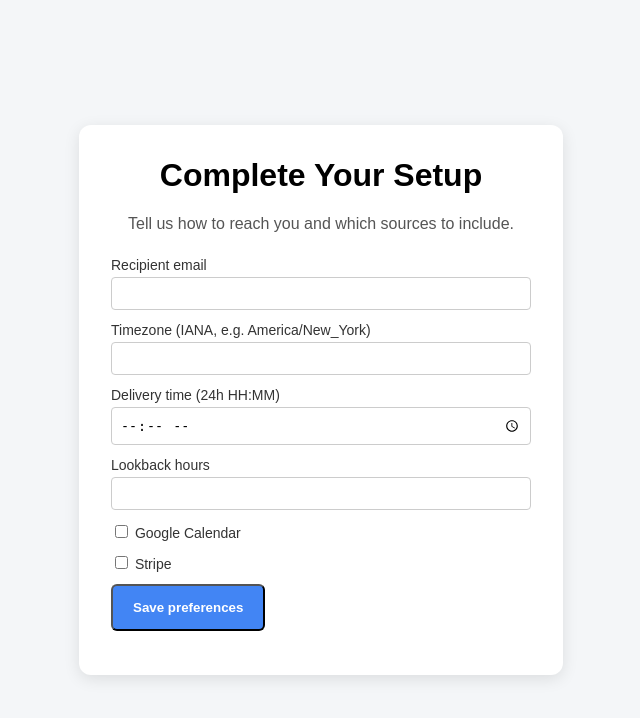
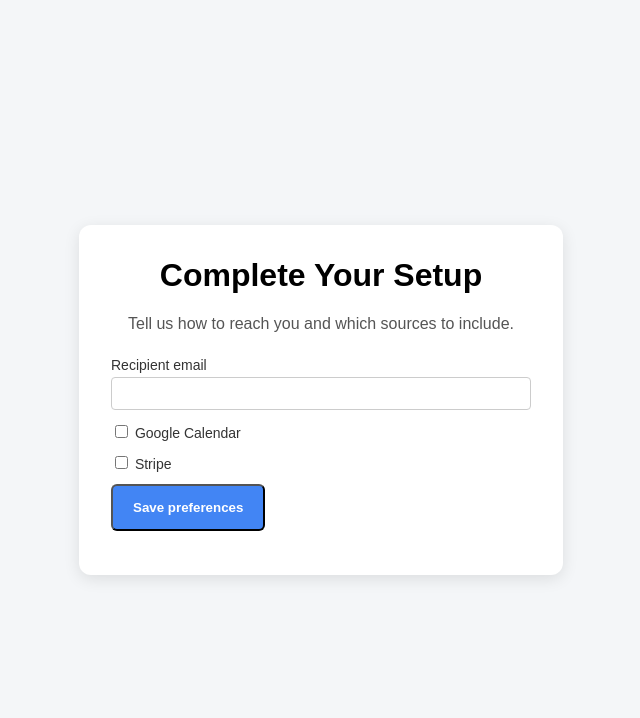
Before and after one commit to Hemankit/Freelance_Project_Business_Morning_Briefing, a FastAPI app: page /setup/1 in a window 1280 px wide. Shown: the top 718 px of the page, without its empty margins (319-959 px from the left). Run offline with FastAPI, Linux system fonts and the light colour scheme; data comes from the database, SQL or seed files in the repository; data that the repository does not hold is empty.

Commit message:
Simplify setup form to email + sources only; default timezone/delivery_time/lookback_hours

```diff
--- a/src/api/routes/onboarding.py
+++ b/src/api/routes/onboarding.py
@@ -89,13 +89,17 @@ def setup_page(request: Request, setup_token: str):
     )
 
 
+# POC defaults for fields not yet exposed on the setup form: a single global
+# cron time is used for all clients (see BRIEFING_RUN_HOUR/MINUTE_UTC in app.py).
+_DEFAULT_TIMEZONE = "UTC"
+_DEFAULT_DELIVERY_TIME = "11:00"
+_DEFAULT_LOOKBACK_HOURS = 24
+
+
 @router.post("/setup/{setup_token}/configuration")
 def save_configuration(
     setup_token: str,
     recipient_email: str = Form(...),
-    timezone: str = Form(...),
-    delivery_time: str = Form(...),
-    lookback_hours: int = Form(...),
     enabled_sources: list[str] = Form([]),
 ):
     if _client_repository.get_client(client_id=setup_token) is None:
@@ -105,9 +109,9 @@ def save_configuration(
         _configuration_repository.save_configuration(
             client_id=setup_token,
             recipient_email=recipient_email,
-            timezone=timezone,
-            delivery_time=delivery_time,
-            lookback_hours=lookback_hours,
+            timezone=_DEFAULT_TIMEZONE,
+            delivery_time=_DEFAULT_DELIVERY_TIME,
+            lookback_hours=_DEFAULT_LOOKBACK_HOURS,
             rules_json={},
             enabled_sources=enabled_sources,
         )
--- a/src/templates/setup.html
+++ b/src/templates/setup.html
@@ -99,15 +99,6 @@
             <label for="recipient_email">Recipient email</label>
             <input type="email" id="recipient_email" name="recipient_email" required>
 
-            <label for="timezone">Timezone (IANA, e.g. America/New_York)</label>
-            <input type="text" id="timezone" name="timezone" required>
-
-            <label for="delivery_time">Delivery time (24h HH:MM)</label>
-            <input type="time" id="delivery_time" name="delivery_time" required>
-
-            <label for="lookback_hours">Lookback hours</label>
-            <input type="number" id="lookback_hours" name="lookback_hours" min="1" required>
-
             <div class="sources">
                 <label>
                     <input type="checkbox" name="enabled_sources" value="google_calendar">
```
Also changed, not shown: tests/test_onboarding.py (+0 -9 lines).
